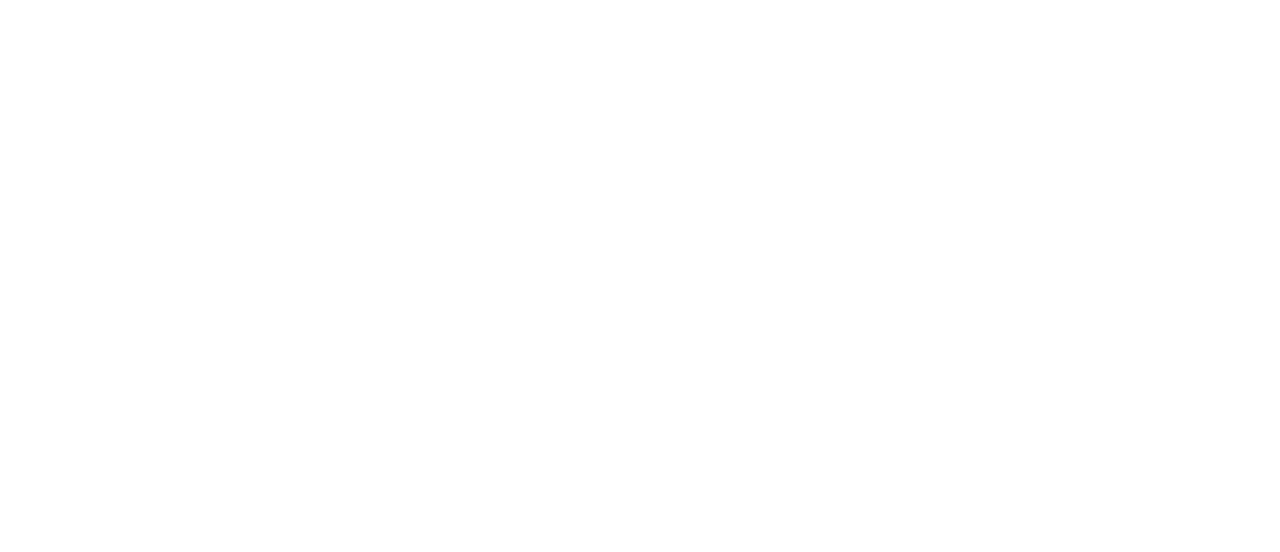
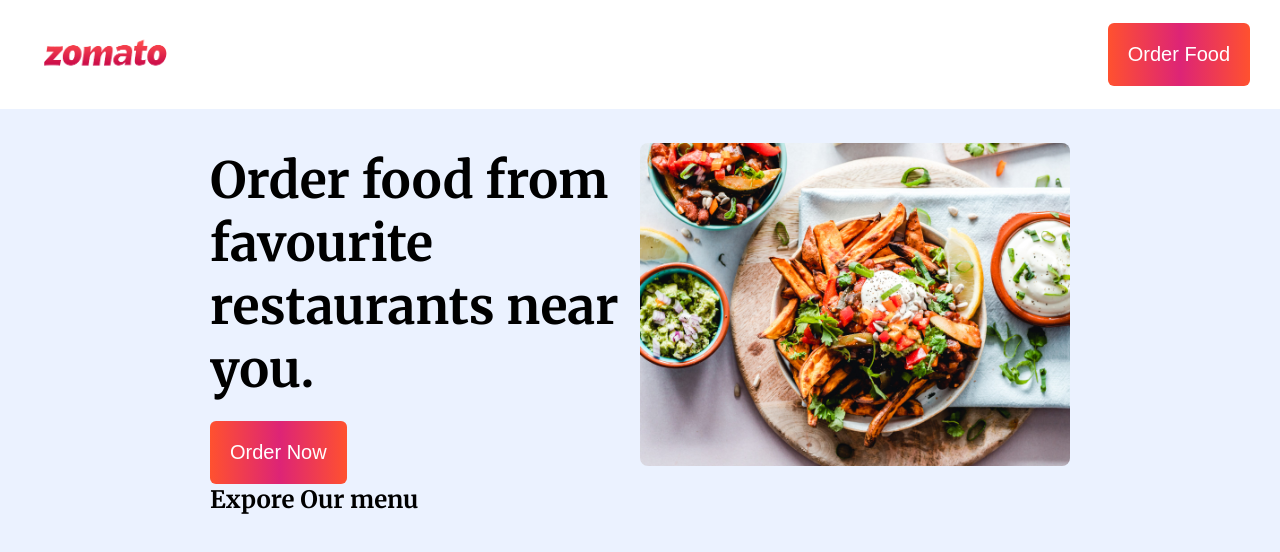
Before and after one commit to Rushikesh444/zomato-landing-page, a plain HTML site: page index.html in a window 1280 px wide. Drawn offline with Linux system fonts and the light colour scheme.

Commit message:
add hero section

```diff
--- a/index.html
+++ b/index.html
@@ -4,9 +4,43 @@
         <meta charset="UTF-8">
         <meta http-equiv="X-UA-Compatible" content="IE=edge">
         <meta name="viewport" content="width=device-width, initial-scale=1.0">
+        <link rel="preconnect" href="https://fonts.googleapis.com">
+        <link rel="preconnect" href="https://fonts.gstatic.com" crossorigin />
+        <link href="https://fonts.googleapis.com/css2?family=Merriweather:ital,wght@0,300;0,400;0,700;0,900;1,300;1,400;1,700;1,900&display=swap" rel="stylesheet" />
+        <link rel="stylesheet" href="style.css"  />
         <title>Document</title>
     </head>
     <body>
+        <header>
+            <nav class="navbar">
+                <div class="navbar_brand">
+                    <img src="assets/logo.png" alt="logo" class="navbar_logo" />
+                </div>
+                <div class="navbar_nav_items">
+                    <button class="nav_item button_primary">Order Food</button>
+                </div>
+            </nav>
+        </header>
 
+        <main class="container">
+            <section class="hero_cointainer">
+                <div class="hero_image_cointainer">
+                    <img src="./assets/hero.jpg" alt="hero image" class="hero_image" />
+                </div>
+                <div class="hero_description">
+                    <h1 class="hero_text">
+                        Order food from favourite restaurants near you.
+                    </h1>
+                    <button class="button_primary">Order Now</button>
+                </div>
+            </section>
+
+            <section class="explore_menu_container">
+                <h1 class="explore_menu_text">Expore Our menu</h1>
+                <div class="explore_menu_lists">
+
+                </div>
+            </section>
+        </main>
     </body>
 </html>
--- a/style.css
+++ b/style.css
@@ -0,0 +1,101 @@
+*{
+    margin: 0;
+    padding: 0;
+    box-sizing: border-box;  /* To use Box Model */
+}
+
+body {
+    font-family: 'Merriweather', serif;
+    background-color: #ebf2ff;
+}
+
+.button_primary{
+    background-image: linear-gradient( to right, #ff512f 0%, #dd2476 51%, #ff512f 100% );
+    color: #fff;
+    border: none;
+    padding: 12px;
+    border-radius: 6px;
+}
+.button_primary:hover{
+    border: 2px solid blue;
+}
+
+.container{
+    max-width: 100%;
+    padding: 0 20px;
+    margin: 0 auto;
+}
+
+.navbar{
+    display: flex;
+    align-items: center;
+    justify-content: space-around;
+    background-color: #fff;
+    padding: 5px 30px;
+}
+
+.navbar_brand{
+    width: 100px;
+}
+
+.navbar_logo{
+    width: 100%;
+}
+
+.nav_item{
+    background-image: linear-gradient( to right, #ff512f 0%, #dd2476 51%, #ff512f 100% );
+    color: #fff;
+    border: none;
+    padding: 12px;
+    border-radius: 6px;
+}
+
+.hero_image_cointainer{
+    width: 100%;
+}
+.hero_image{
+    width: 100%;
+    border-radius: 8px;
+}
+
+.hero_text{
+    font-size: 30px;
+    margin: 20px 0;
+}
+@media (min-width: 768px){
+    .navbar{
+        justify-content: space-between;
+        padding: 2px 30px;
+    }
+    .hero_cointainer{
+        margin-top: 20px;
+        display: flex;
+        flex-direction: row-reverse;
+        align-items: center;
+    }
+}
+
+@media(min-width: 1020px){
+    .navbar_brand{
+        width: 150px;
+    }
+    .button_primary{
+        padding: 20px;
+        font-size: 20px;
+    }
+    .hero_description{
+        width: 100%;
+    }
+    .hero_text{
+        font-size: 50px;
+    }
+    .container{
+        max-width: 900px;
+    }
+}
+
+@media(min-width: 1400px){
+    .container{
+        max-width: 1250px;
+    }
+}
```
Lines whose indentation alone changed are shown as unchanged.
